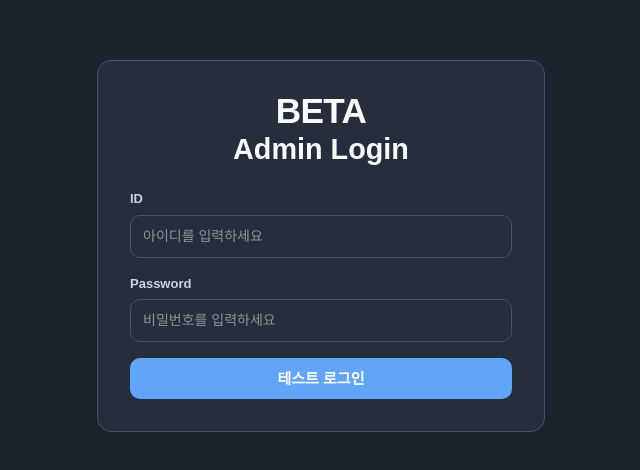
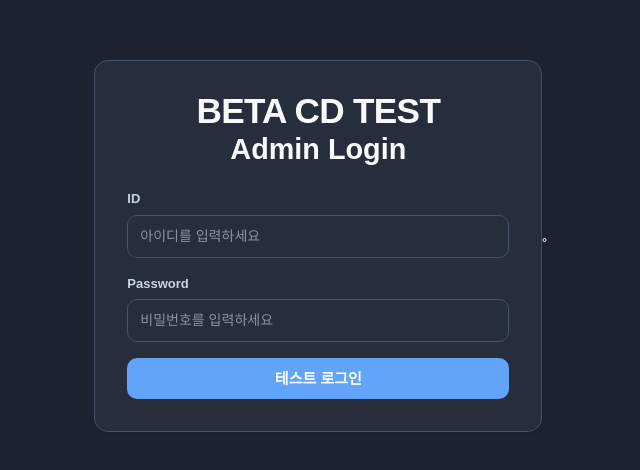
Before and after one commit to BETA-BasEball-Together-Always/BETA-Admin-Web, a React (Vite) app: page /admin/login in a window 1280 px wide. Shown: the part 154-624 px from the top of the page, without its empty margins (319-959 px from the left). Built offline with nearby package versions, Linux system fonts and the light colour scheme.

Commit message:
chore: CD 테스트용 text 변경

```diff
--- a/src/features/auth/pages/LoginPage.tsx
+++ b/src/features/auth/pages/LoginPage.tsx
@@ -14,7 +14,7 @@ export function LoginPage() {
     <main className="app-page flex items-center justify-center">
       <section className="surface w-full max-w-md p-6 md:p-8">
         <h1 className="page-title auth-title">
-          <span className="auth-title-main">BETA</span>
+          <span className="auth-title-main">BETA CD TEST</span>
           <span className="auth-title-sub">Admin Login</span>
         </h1>
 
@@ -51,7 +51,7 @@ export function LoginPage() {
             테스트 로그인
           </button>
         </form>
-      </section>
+      </section>˚
     </main>
   )
 }
```
